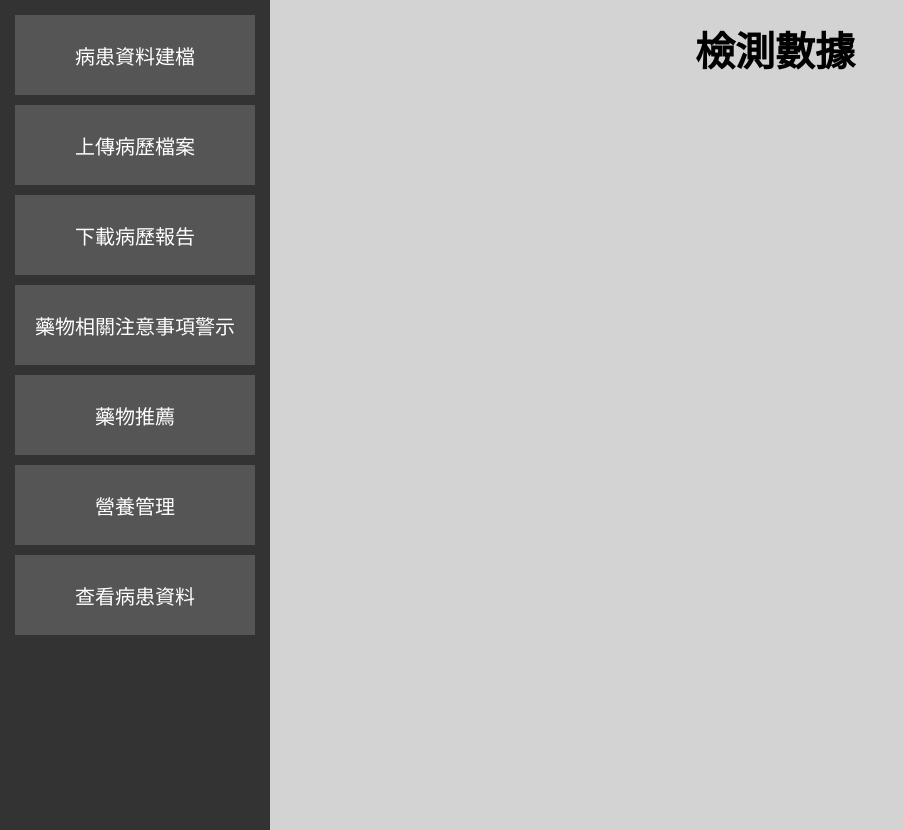
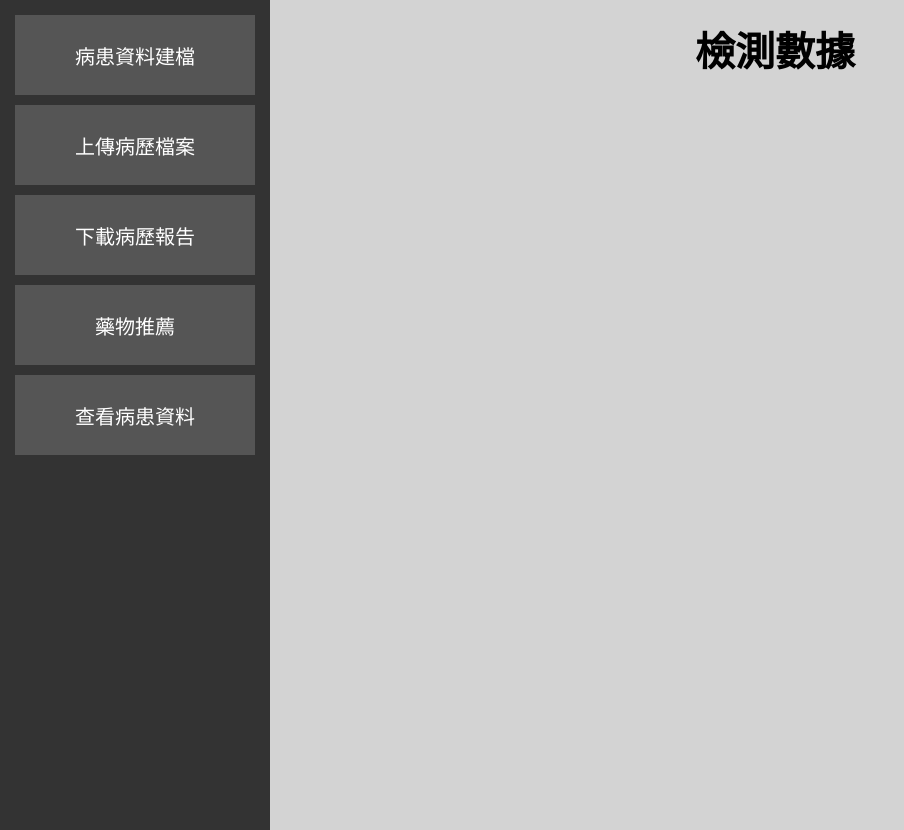
Before and after one commit to zxcv580413/zxcv580413.github.io, a plain HTML site: page showObservations.html in a window 1280 px wide. Shown: the whole page, without its empty margins (0-904 px from the left). Drawn offline with Linux system fonts and the light colour scheme; no server answers.

Commit message:
Update showObservations.html

```diff
--- a/showObservations.html
+++ b/showObservations.html
@@ -97,10 +97,8 @@
         <button onclick="window.location.href = 'showPatientInfo.html'">病患資料建檔</button>
         <button onclick="window.location.href = 'diagnosis_info.html'">上傳病歷檔案</button>
         <button onclick="window.location.href = 'showDownload.html'">下載病歷報告</button>
-		<button onclick="window.location.href = 'medicine.html'">藥物相關注意事項警示</button>
-	    <button onclick="window.location.href = 'MedicineRecommandation.html'">藥物推薦</button>
-	    <button onclick="window.location.href = 'Nutritional management.html'">營養管理</button>
-		<button onclick="window.location.href = 'showAllPatients.html'">查看病患資料</button>
+	<button onclick="window.location.href = 'MedicineRecommandation.html'">藥物推薦</button>
+	<button onclick="window.location.href = 'showAllPatients.html'">查看病患資料</button>
     </nav>
 
     <main id="content">
```
